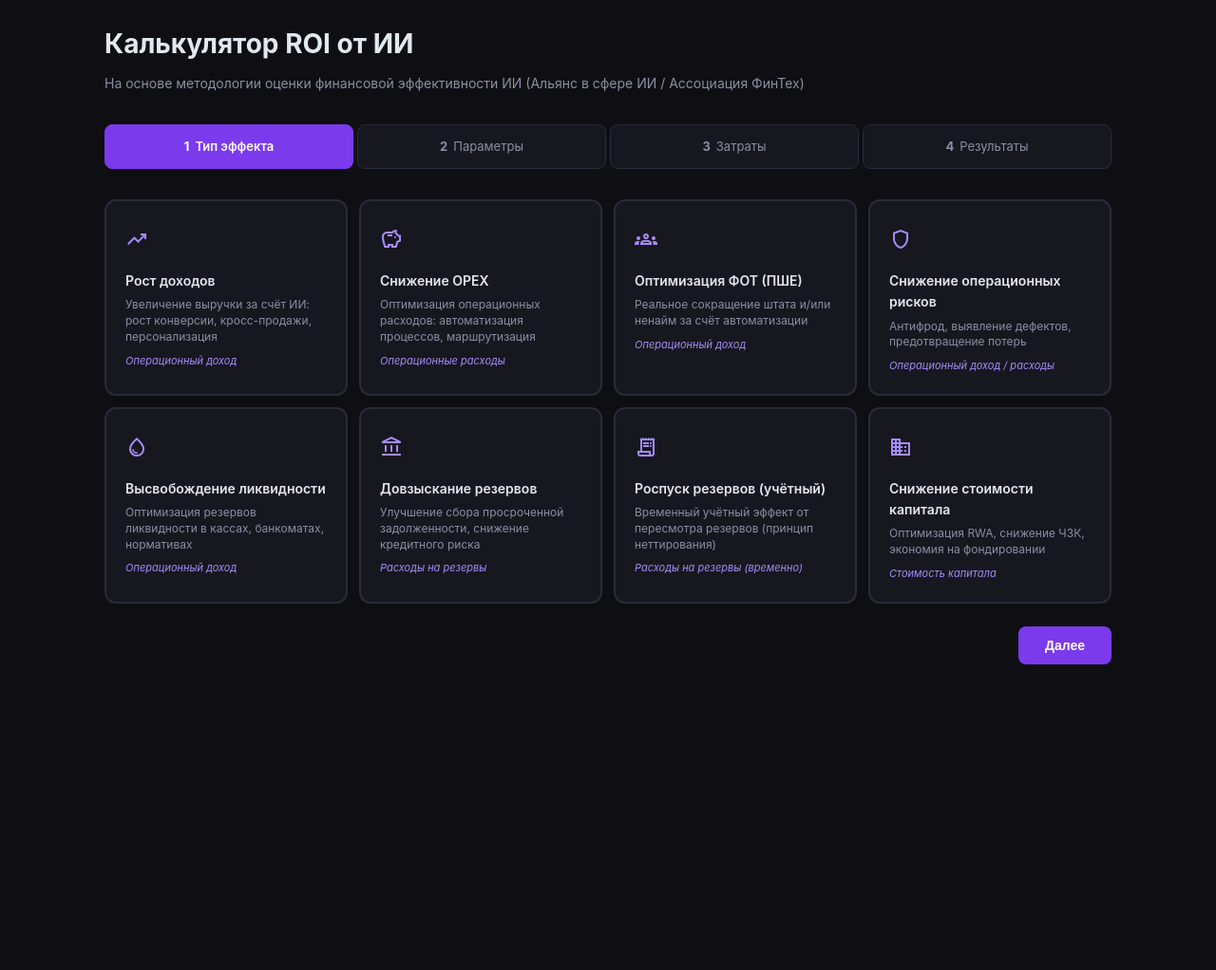
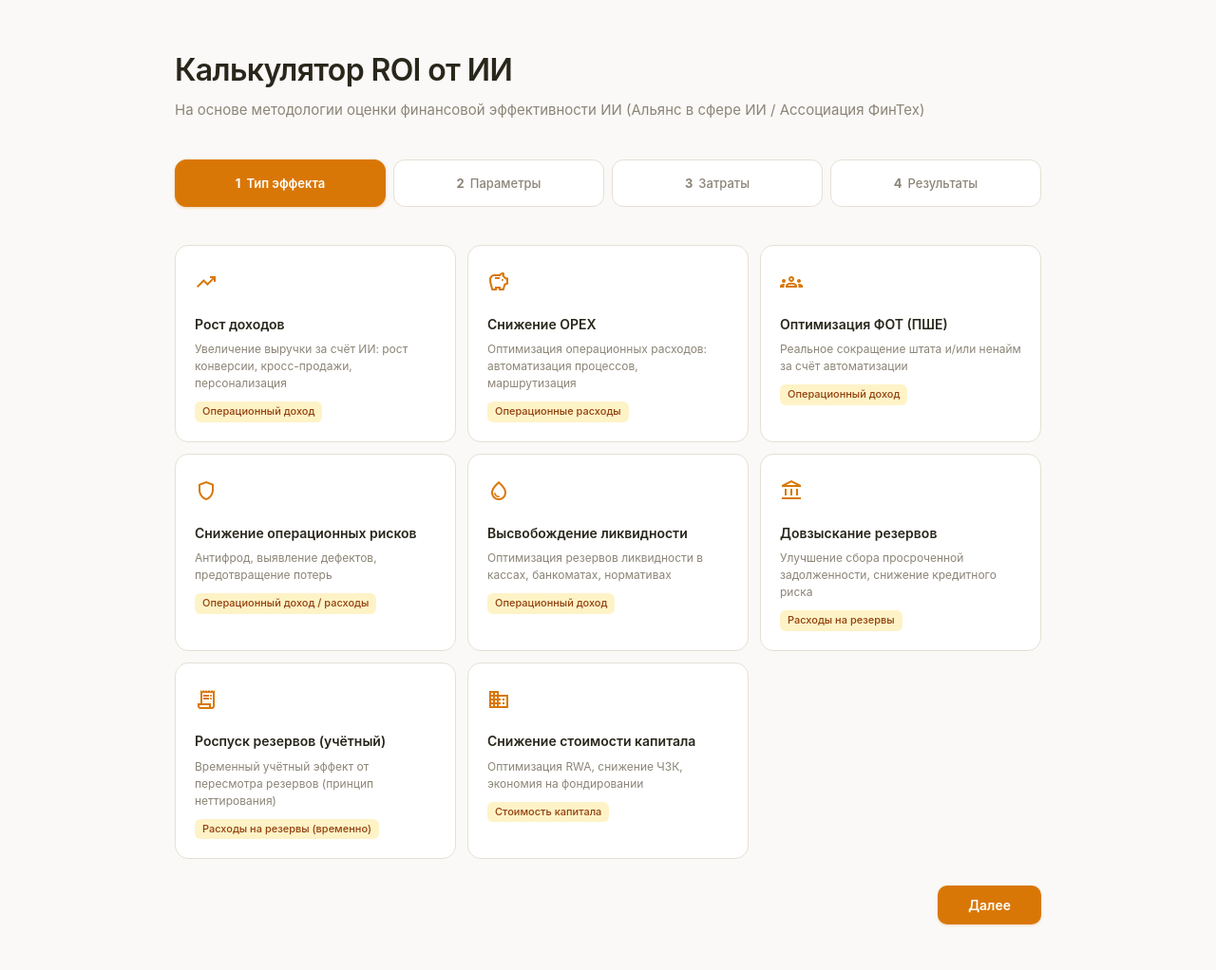
Before and after one commit to texterok/ai-roi-calculator, a Flask app: page /roi/ in a window 1280 px wide. Shown: the whole page at 95% size. Before the commit the page ends 700 px from the top, so only its background shows below. Run offline with Flask 3, Linux system fonts and the light colour scheme.

Commit message:
feat: redesign to light Anthropic Claude style
- Light warm background with cream undertones
- Amber accent matching Claude brand
- Clean white cards with subtle shadows
- Updated Chart.js colors for light theme

Co-Authored-By: Claude Opus 4.6 (1M context) <noreply@anthropic.com>

```diff
--- a/roi_calculator/static/roi_calculator.css
+++ b/roi_calculator/static/roi_calculator.css
@@ -1,63 +1,82 @@
 :root {
-  --bg: #0f0f13;
-  --card: #17171f;
-  --card-hover: #1e1e2a;
-  --border: #2a2a3a;
-  --accent: #7c3aed;
-  --accent-light: #a78bfa;
-  --text: #e2e8f0;
-  --text-muted: #8b8fa3;
-  --success: #22c55e;
-  --warning: #f59e0b;
-  --error: #ef4444;
-  --info: #3b82f6;
+  --bg: #FAF9F7;
+  --bg-secondary: #F1EFE9;
+  --card: #FFFFFF;
+  --card-hover: #F7F5F0;
+  --border: #E5E0D5;
+  --border-strong: #D4CEC2;
+  --accent: #D97706;
+  --accent-hover: #B45309;
+  --accent-bg: #FEF3C7;
+  --accent-text: #92400E;
+  --text: #29261B;
+  --text-secondary: #5D5847;
+  --text-muted: #8C8577;
+  --success: #16A34A;
+  --success-bg: #F0FDF4;
+  --warning: #D97706;
+  --warning-bg: #FFFBEB;
+  --error: #DC2626;
+  --error-bg: #FEF2F2;
+  --info: #2563EB;
+  --info-bg: #EFF6FF;
 }
 
 * { box-sizing: border-box; margin: 0; padding: 0; }
 
 body {
-  font-family: -apple-system, BlinkMacSystemFont, 'Segoe UI', sans-serif;
+  font-family: 'Styrene B', -apple-system, BlinkMacSystemFont, 'Segoe UI', system-ui, sans-serif;
   background: var(--bg);
   color: var(--text);
   line-height: 1.6;
+  -webkit-font-smoothing: antialiased;
 }
 
 .container {
-  max-width: 1100px;
+  max-width: 960px;
   margin: 0 auto;
-  padding: 24px 20px;
+  padding: 48px 24px;
 }
 
 h1 {
-  font-size: 28px;
-  font-weight: 700;
-  margin-bottom: 8px;
+  font-size: 32px;
+  font-weight: 600;
+  margin-bottom: 6px;
+  letter-spacing: -0.02em;
+  color: var(--text);
 }
 
 .subtitle {
   color: var(--text-muted);
-  font-size: 14px;
-  margin-bottom: 32px;
+  font-size: 15px;
+  margin-bottom: 40px;
+  line-height: 1.5;
 }
 
 /* Steps indicator */
 .steps {
   display: flex;
-  gap: 4px;
-  margin-bottom: 32px;
+  gap: 8px;
+  margin-bottom: 40px;
 }
 
 .step-indicator {
   flex: 1;
-  padding: 12px 16px;
+  padding: 14px 16px;
   background: var(--card);
   border: 1px solid var(--border);
-  border-radius: 8px;
+  border-radius: 12px;
   cursor: pointer;
-  transition: all 0.2s;
+  transition: all 0.15s ease;
   text-align: center;
   font-size: 13px;
+  font-weight: 500;
   color: var(--text-muted);
+}
+
+.step-indicator:hover {
+  border-color: var(--border-strong);
+  background: var(--card-hover);
 }
 
 .step-indicator.active {
@@ -65,11 +84,13 @@ h1 {
   border-color: var(--accent);
   color: white;
   font-weight: 600;
+  box-shadow: 0 1px 3px rgba(217, 119, 6, 0.3);
 }
 
 .step-indicator.completed {
   border-color: var(--success);
   color: var(--success);
+  background: var(--success-bg);
 }
 
 .step-indicator .step-num {
@@ -84,97 +105,123 @@ h1 {
 /* Effect cards grid */
 .effect-grid {
   display: grid;
-  grid-template-columns: repeat(auto-fill, minmax(240px, 1fr));
+  grid-template-columns: repeat(auto-fill, minmax(220px, 1fr));
   gap: 12px;
-  margin-bottom: 24px;
+  margin-bottom: 28px;
 }
 
 .effect-card {
   background: var(--card);
-  border: 2px solid var(--border);
-  border-radius: 12px;
+  border: 1.5px solid var(--border);
+  border-radius: 14px;
   padding: 20px;
   cursor: pointer;
-  transition: all 0.2s;
+  transition: all 0.15s ease;
 }
 
-.effect-card:hover { border-color: var(--accent-light); background: var(--card-hover); }
-.effect-card.selected { border-color: var(--accent); background: rgba(124, 58, 237, 0.1); }
+.effect-card:hover {
+  border-color: var(--border-strong);
+  background: var(--card-hover);
+  box-shadow: 0 2px 8px rgba(0, 0, 0, 0.04);
+}
+
+.effect-card.selected {
+  border-color: var(--accent);
+  background: var(--accent-bg);
+  box-shadow: 0 0 0 1px var(--accent);
+}
 
 .effect-card .icon {
-  font-size: 28px;
-  margin-bottom: 8px;
-  color: var(--accent-light);
+  font-size: 26px;
+  margin-bottom: 10px;
+  color: var(--accent);
+}
+
+.effect-card.selected .icon {
+  color: var(--accent-hover);
 }
 
 .effect-card h3 {
   font-size: 14px;
   font-weight: 600;
   margin-bottom: 6px;
+  color: var(--text);
 }
 
 .effect-card p {
   font-size: 12px;
   color: var(--text-muted);
-  line-height: 1.4;
+  line-height: 1.5;
 }
 
 .effect-card .pnl-tag {
-  margin-top: 8px;
+  margin-top: 10px;
   font-size: 11px;
-  color: var(--accent-light);
-  font-style: italic;
+  color: var(--accent-text);
+  font-weight: 500;
+  background: var(--accent-bg);
+  display: inline-block;
+  padding: 2px 8px;
+  border-radius: 6px;
+}
+
+.effect-card.selected .pnl-tag {
+  background: rgba(217, 119, 6, 0.15);
 }
 
 /* Form sections */
 .form-section {
   background: var(--card);
   border: 1px solid var(--border);
-  border-radius: 12px;
-  padding: 24px;
+  border-radius: 14px;
+  padding: 28px;
   margin-bottom: 16px;
+  box-shadow: 0 1px 3px rgba(0, 0, 0, 0.03);
 }
 
 .form-section h3 {
-  font-size: 16px;
+  font-size: 15px;
   font-weight: 600;
-  margin-bottom: 16px;
-  padding-bottom: 12px;
+  margin-bottom: 20px;
+  padding-bottom: 14px;
   border-bottom: 1px solid var(--border);
+  color: var(--text);
 }
 
 .form-row {
   display: grid;
   grid-template-columns: 1fr 1fr;
-  gap: 16px;
-  margin-bottom: 12px;
+  gap: 20px;
+  margin-bottom: 16px;
 }
 
 .form-group {
   display: flex;
   flex-direction: column;
-  gap: 4px;
+  gap: 5px;
 }
 
 .form-group label {
   font-size: 12px;
-  color: var(--text-muted);
+  color: var(--text-secondary);
   font-weight: 500;
 }
 
 .form-group input, .form-group select {
   background: var(--bg);
   border: 1px solid var(--border);
-  border-radius: 8px;
-  padding: 10px 12px;
+  border-radius: 10px;
+  padding: 10px 14px;
   color: var(--text);
   font-size: 14px;
-  transition: border-color 0.2s;
+  font-family: inherit;
+  transition: all 0.15s ease;
 }
 
 .form-group input:focus, .form-group select:focus {
   outline: none;
   border-color: var(--accent);
+  box-shadow: 0 0 0 3px rgba(217, 119, 6, 0.1);
 }
 
 .form-group .unit {
@@ -187,55 +234,65 @@ h1 {
   display: flex;
   gap: 12px;
   justify-content: flex-end;
-  margin-top: 24px;
+  margin-top: 28px;
 }
 
 .btn {
-  padding: 12px 28px;
-  border-radius: 8px;
+  padding: 12px 32px;
+  border-radius: 10px;
   font-size: 14px;
   font-weight: 600;
+  font-family: inherit;
   cursor: pointer;
   border: none;
-  transition: all 0.2s;
+  transition: all 0.15s ease;
 }
 
 .btn-primary {
   background: var(--accent);
   color: white;
+  box-shadow: 0 1px 3px rgba(217, 119, 6, 0.25);
 }
 
-.btn-primary:hover { background: #6d28d9; }
+.btn-primary:hover {
+  background: var(--accent-hover);
+  box-shadow: 0 2px 6px rgba(217, 119, 6, 0.3);
+}
 
 .btn-secondary {
   background: var(--card);
-  color: var(--text);
+  color: var(--text-secondary);
   border: 1px solid var(--border);
 }
 
-.btn-secondary:hover { background: var(--card-hover); }
+.btn-secondary:hover {
+  background: var(--card-hover);
+  border-color: var(--border-strong);
+}
 
 /* Results dashboard */
 .kpi-grid {
   display: grid;
   grid-template-columns: repeat(auto-fill, minmax(200px, 1fr));
   gap: 12px;
-  margin-bottom: 24px;
+  margin-bottom: 28px;
 }
 
 .kpi-card {
   background: var(--card);
   border: 1px solid var(--border);
-  border-radius: 12px;
-  padding: 20px;
+  border-radius: 14px;
+  padding: 24px 20px;
   text-align: center;
+  box-shadow: 0 1px 3px rgba(0, 0, 0, 0.03);
 }
 
 .kpi-card .kpi-value {
-  font-size: 28px;
+  font-size: 30px;
   font-weight: 700;
-  color: var(--accent-light);
+  color: var(--text);
   margin-bottom: 4px;
+  letter-spacing: -0.02em;
 }
 
 .kpi-card .kpi-value.positive { color: var(--success); }
--- a/roi_calculator/static/roi_calculator.js
+++ b/roi_calculator/static/roi_calculator.js
@@ -251,8 +251,8 @@ function renderCashflowChart(r) {
         {
           label: 'Кумулятивный cashflow',
           data: r.cumulative_cashflows,
-          borderColor: '#7c3aed',
-          backgroundColor: 'rgba(124, 58, 237, 0.1)',
+          borderColor: '#D97706',
+          backgroundColor: 'rgba(217, 119, 6, 0.08)',
           fill: true,
           tension: 0.3,
           pointRadius: 0,
@@ -261,7 +261,7 @@ function renderCashflowChart(r) {
         {
           label: 'Помесячный cashflow',
           data: r.monthly_cashflows,
-          borderColor: '#a78bfa',
+          borderColor: '#B45309',
           borderDash: [4, 4],
           fill: false,
           tension: 0.3,
@@ -275,7 +275,7 @@ function renderCashflowChart(r) {
       maintainAspectRatio: false,
       plugins: {
         legend: {
-          labels: { color: '#8b8fa3', font: { size: 11 } },
+          labels: { color: '#8C8577', font: { size: 11 } },
         },
         annotation: r.payback_months > 0 ? {
           annotations: {
@@ -283,14 +283,14 @@ function renderCashflowChart(r) {
               type: 'line',
               xMin: r.payback_months - 1,
               xMax: r.payback_months - 1,
-              borderColor: '#22c55e',
+              borderColor: '#16A34A',
               borderWidth: 2,
               borderDash: [6, 3],
               label: {
                 content: `Окупаемость: ${r.payback_months} мес`,
                 enabled: true,
                 position: 'start',
-                color: '#22c55e',
+                color: '#16A34A',
                 font: { size: 11 },
               },
             },
@@ -299,14 +299,14 @@ function renderCashflowChart(r) {
       },
       scales: {
         x: {
-          title: { display: true, text: 'Месяц', color: '#8b8fa3' },
-          ticks: { color: '#8b8fa3' },
-          grid: { color: 'rgba(42, 42, 58, 0.5)' },
+          title: { display: true, text: 'Месяц', color: '#8C8577' },
+          ticks: { color: '#8C8577' },
+          grid: { color: 'rgba(229, 224, 213, 0.7)' },
         },
         y: {
-          title: { display: true, text: 'млн руб.', color: '#8b8fa3' },
-          ticks: { color: '#8b8fa3' },
-          grid: { color: 'rgba(42, 42, 58, 0.5)' },
+          title: { display: true, text: 'млн руб.', color: '#8C8577' },
+          ticks: { color: '#8C8577' },
+          grid: { color: 'rgba(229, 224, 213, 0.7)' },
         },
       },
     },
```
Also changed, not shown: other parts of roi_calculator/static/roi_calculator.css (+49 -19 lines).
